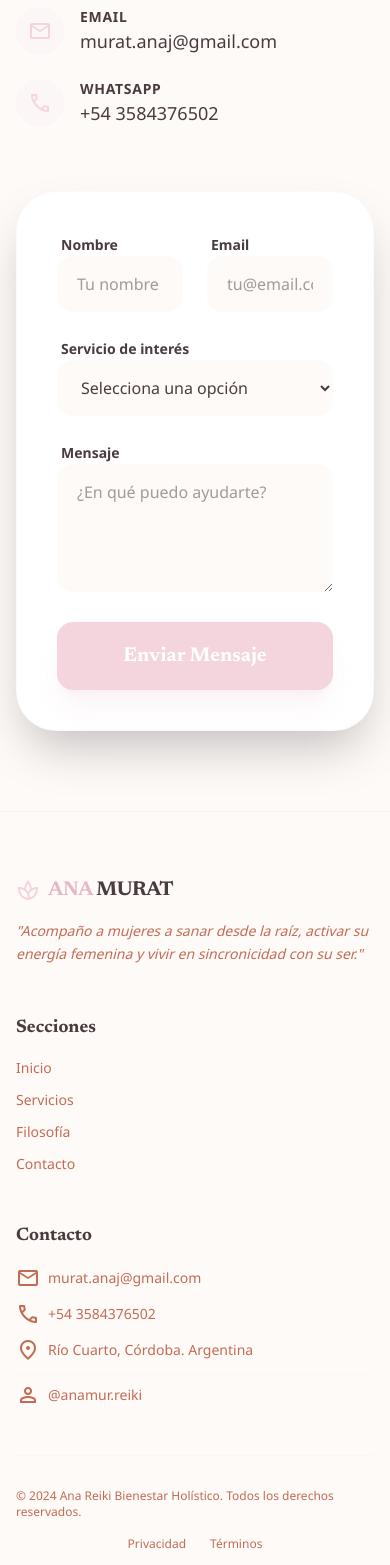
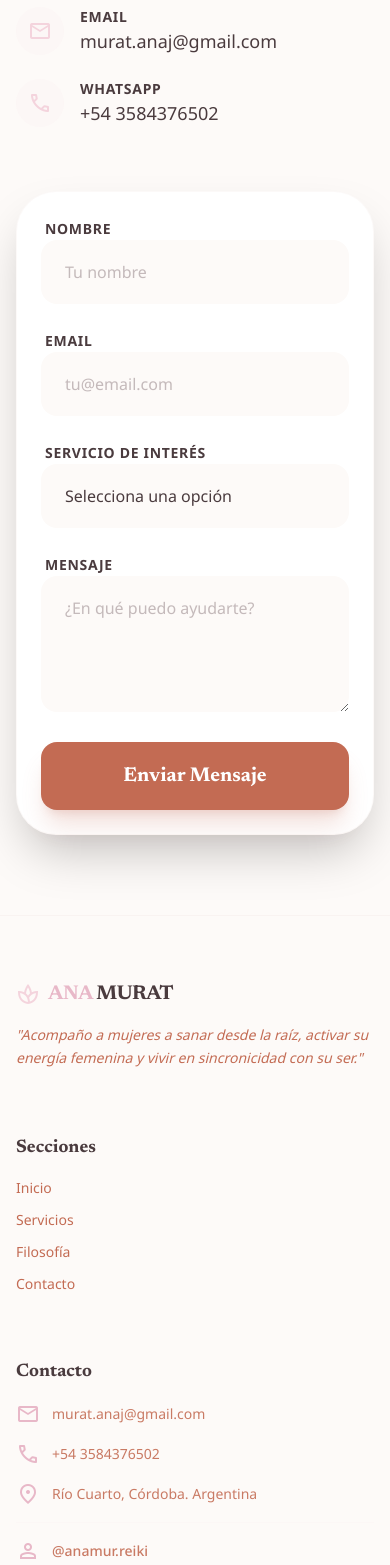
Before and after one commit to fmonfasani/AnaReiki, a Next.js app: page /contacto in a window 390 px wide. Shown: the part 432-1997 px from the top of the page. Built offline with nearby package versions, Linux system fonts and the light colour scheme.

Commit message:
Mobile UX Refinement: fixed contrast in dark mode, improved spacing and touch targets

```diff
--- a/src/app/contacto/page.tsx
+++ b/src/app/contacto/page.tsx
@@ -56,52 +56,53 @@ export default function Contacto() {
                 </div>
               </div>
 
-              <div className="bg-white p-10 rounded-[2.5rem] shadow-2xl border border-background-alt/50">
+              <div className="bg-white dark:bg-background-alt/5 p-6 sm:p-10 rounded-[2.5rem] shadow-2xl border border-background-alt/50 transition-all">
                 <form className="space-y-6">
-                  <div className="grid grid-cols-2 gap-6">
+                  <div className="grid grid-cols-1 sm:grid-cols-2 gap-6">
                     <div className="space-y-2">
-                      <label className="text-sm font-bold text-text-main ml-1">
+                      <label className="text-sm font-bold text-text-main dark:text-text-main ml-1 uppercase tracking-wider">
                         Nombre
                       </label>
                       <input
                         type="text"
-                        className="w-full px-5 py-4 rounded-2xl bg-background-light border-none focus:ring-2 focus:ring-primary/20 transition-all"
+                        className="w-full px-6 py-5 rounded-2xl bg-background-light dark:bg-white text-text-main border-none focus:ring-2 focus:ring-primary/40 transition-all placeholder:text-text-light/50"
                         placeholder="Tu nombre"
                       />
                     </div>
                     <div className="space-y-2">
-                      <label className="text-sm font-bold text-text-main ml-1">
+                      <label className="text-sm font-bold text-text-main dark:text-text-main ml-1 uppercase tracking-wider">
                         Email
                       </label>
                       <input
                         type="email"
-                        className="w-full px-5 py-4 rounded-2xl bg-background-light border-none focus:ring-2 focus:ring-primary/20 transition-all"
+                        className="w-full px-6 py-5 rounded-2xl bg-background-light dark:bg-white text-text-main border-none focus:ring-2 focus:ring-primary/40 transition-all placeholder:text-text-light/50"
                         placeholder="tu@email.com"
                       />
                     </div>
                   </div>
                   <div className="space-y-2">
-                    <label className="text-sm font-bold text-text-main ml-1">
+                    <label className="text-sm font-bold text-text-main dark:text-text-main ml-1 uppercase tracking-wider">
                       Servicio de interés
                     </label>
-                    <select className="w-full px-5 py-4 rounded-2xl bg-background-light border-none focus:ring-2 focus:ring-primary/20 transition-all">
+                    <select className="w-full px-6 py-5 rounded-2xl bg-background-light dark:bg-white text-text-main border-none focus:ring-2 focus:ring-primary/40 transition-all appearance-none cursor-pointer">
                       <option>Selecciona una opción</option>
                       <option>Bioenergía</option>
                       <option>Registros Akáshicos</option>
                       <option>Yoga Consciente</option>
+                      <option>Acompañamiento Terapéutico</option>
                     </select>
                   </div>
                   <div className="space-y-2">
-                    <label className="text-sm font-bold text-text-main ml-1">
+                    <label className="text-sm font-bold text-text-main dark:text-text-main ml-1 uppercase tracking-wider">
                       Mensaje
                     </label>
                     <textarea
                       rows={4}
-                      className="w-full px-5 py-4 rounded-2xl bg-background-light border-none focus:ring-2 focus:ring-primary/20 transition-all"
+                      className="w-full px-6 py-5 rounded-2xl bg-background-light dark:bg-white text-text-main border-none focus:ring-2 focus:ring-primary/40 transition-all placeholder:text-text-light/50"
                       placeholder="¿En qué puedo ayudarte?"
                     ></textarea>
                   </div>
-                  <button className="w-full bg-primary hover:bg-primary/90 text-white py-5 rounded-2xl font-display font-bold text-xl transition-all shadow-xl shadow-primary/25 transform hover:-translate-y-1">
+                  <button className="w-full bg-terracotta hover:bg-terracotta/90 text-white py-5 rounded-2xl font-display font-bold text-xl transition-all shadow-xl shadow-terracotta/20 transform hover:-translate-y-1 active:scale-[0.98]">
                     Enviar Mensaje
                   </button>
                 </form>
--- a/src/components/Encounters.tsx
+++ b/src/components/Encounters.tsx
@@ -58,7 +58,7 @@ export default function Encounters() {
           {encounters.map((item, i) => (
             <div
               key={i}
-              className="group relative h-[500px] overflow-hidden rounded-[2.5rem] shadow-xl transition-all duration-500 hover:shadow-2xl cursor-pointer"
+              className="group relative h-[450px] md:h-[500px] overflow-hidden rounded-[2.5rem] shadow-xl transition-all duration-500 hover:shadow-2xl active:scale-[0.98] cursor-pointer"
               onClick={() => setActive(active === i ? null : i)}
             >
               <Image
@@ -88,7 +88,7 @@ export default function Encounters() {
                 <div
                   className={`overflow-hidden transition-all duration-700 ease-in-out ${active === i ? "max-h-60 opacity-100 mb-6" : "max-h-0 opacity-0"}`}
                 >
-                  <p className="text-sm text-gray-200 leading-relaxed font-light">
+                  <p className="text-sm text-white/90 leading-relaxed font-light">
                     {item.description}
                   </p>
                 </div>
--- a/src/components/Footer.tsx
+++ b/src/components/Footer.tsx
@@ -4,7 +4,7 @@ export default function Footer() {
   return (
     <footer className="bg-background-light pt-16 pb-8 border-t border-background-alt">
       <div className="max-w-7xl mx-auto px-4 sm:px-6 lg:px-8">
-        <div className="grid md:grid-cols-4 gap-12 mb-12">
+        <div className="grid grid-cols-1 md:grid-cols-4 gap-16 md:gap-12 mb-16">
           <div className="col-span-1 md:col-span-2">
             <div className="flex items-center gap-2 mb-4">
               <span className="material-symbols-outlined text-primary text-2xl">
@@ -63,30 +63,42 @@ export default function Footer() {
             <h4 className="font-display font-bold text-lg mb-4 text-text-main">
               Contacto
             </h4>
-            <ul className="space-y-3 text-sm text-terracotta">
-              <li className="flex items-center gap-2">
-                <span className="material-symbols-outlined text-base">
+            <ul className="space-y-4 text-sm text-terracotta/90">
+              <li className="flex items-center gap-3">
+                <span className="material-symbols-outlined text-base text-primary-dark">
                   mail
                 </span>
-                murat.anaj@gmail.com
+                <a
+                  href="mailto:murat.anaj@gmail.com"
+                  className="hover:text-primary-dark transition-colors"
+                >
+                  murat.anaj@gmail.com
+                </a>
               </li>
-              <li className="flex items-center gap-2">
-                <span className="material-symbols-outlined text-base">
+              <li className="flex items-center gap-3">
+                <span className="material-symbols-outlined text-base text-primary-dark">
                   call
                 </span>
-                +54 3584376502
+                <a
+                  href="https://wa.me/543584376502"
+                  target="_blank"
+                  rel="noopener noreferrer"
+                  className="hover:text-primary-dark transition-colors"
+                >
+                  +54 3584376502
+                </a>
               </li>
-              <li className="flex items-center gap-2">
-                <span className="material-symbols-outlined text-base">
+              <li className="flex items-center gap-3">
+                <span className="material-symbols-outlined text-base text-primary-dark">
                   location_on
                 </span>
                 Río Cuarto, Córdoba. Argentina
               </li>
-              <li className="flex items-center gap-2 pt-2 border-t border-primary/10">
-                <span className="material-symbols-outlined text-base">
+              <li className="flex items-center gap-3 pt-4 border-t border-primary/10">
+                <span className="material-symbols-outlined text-base text-primary-dark">
                   person
                 </span>
-                @anamur.reiki
+                <span className="font-medium">@anamur.reiki</span>
               </li>
             </ul>
           </div>
--- a/src/components/Therapies.tsx
+++ b/src/components/Therapies.tsx
@@ -81,7 +81,7 @@ export default function Therapies() {
           {therapies.map((item, i) => (
             <div
               key={i}
-              className="group bg-white rounded-[2rem] overflow-hidden shadow-lg shadow-primary/5 border border-primary/10 transition-all hover:-translate-y-2 cursor-pointer flex flex-col h-full"
+              className="group bg-white dark:bg-background-alt/5 rounded-[2rem] overflow-hidden shadow-lg shadow-primary/5 border border-primary/10 transition-all hover:-translate-y-2 active:scale-[0.98] cursor-pointer flex flex-col h-full"
               onClick={() => setExpanded(expanded === i ? null : i)}
             >
               <div className="aspect-square relative overflow-hidden shrink-0">
@@ -104,7 +104,7 @@ export default function Therapies() {
                   <div
                     className={`overflow-hidden transition-all duration-500 ${expanded === i ? "max-h-96 opacity-100" : "max-h-0 opacity-0"}`}
                   >
-                    <p className="text-text-light text-sm leading-relaxed text-left">
+                    <p className="text-text-light dark:text-text-main text-sm leading-relaxed text-left">
                       {item.description}
                     </p>
                   </div>
```
Also changed, not shown: src/app/filosofia/page.tsx (+15 -15 lines), 1 other file (tests, documents, lock files or other folders).
